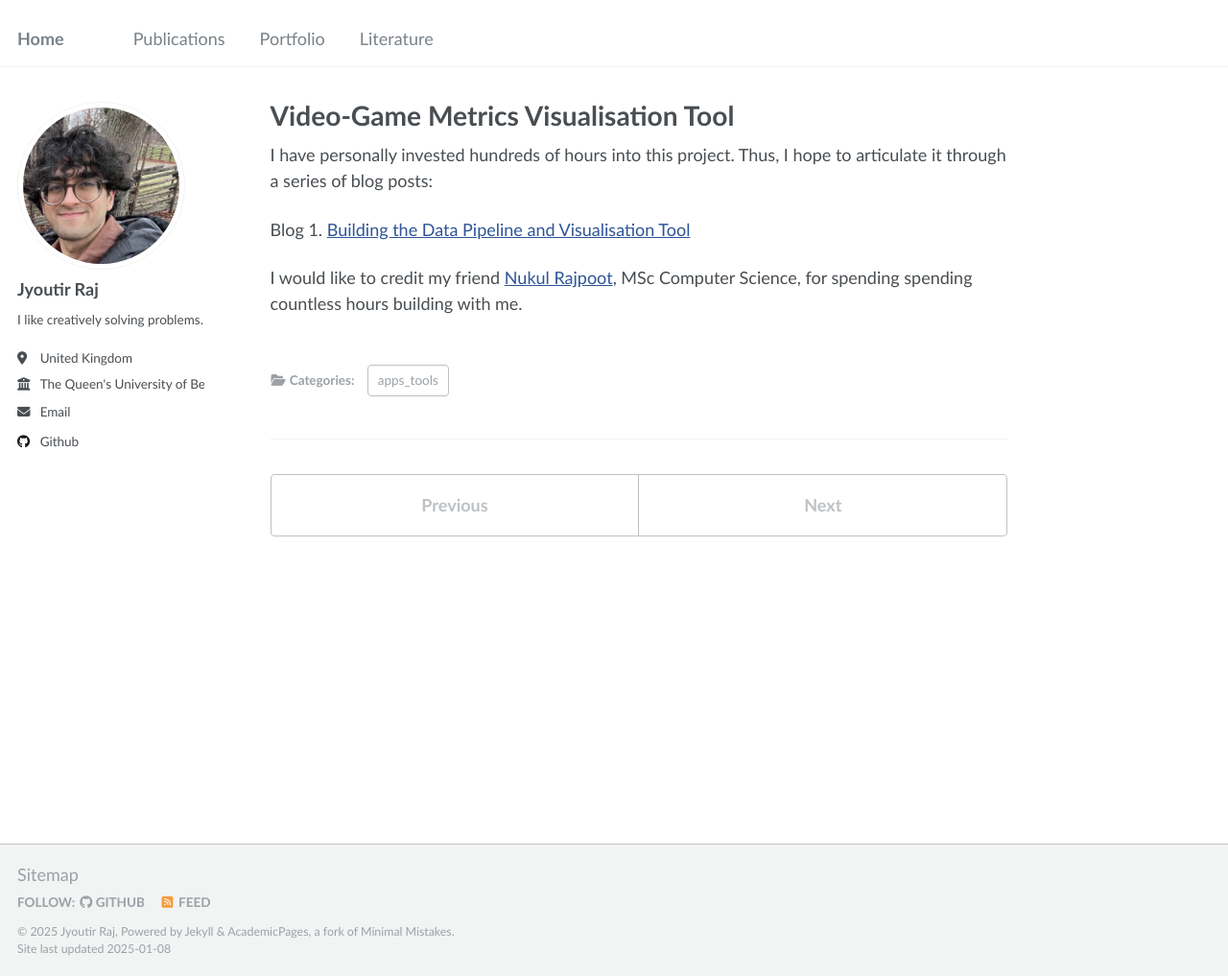
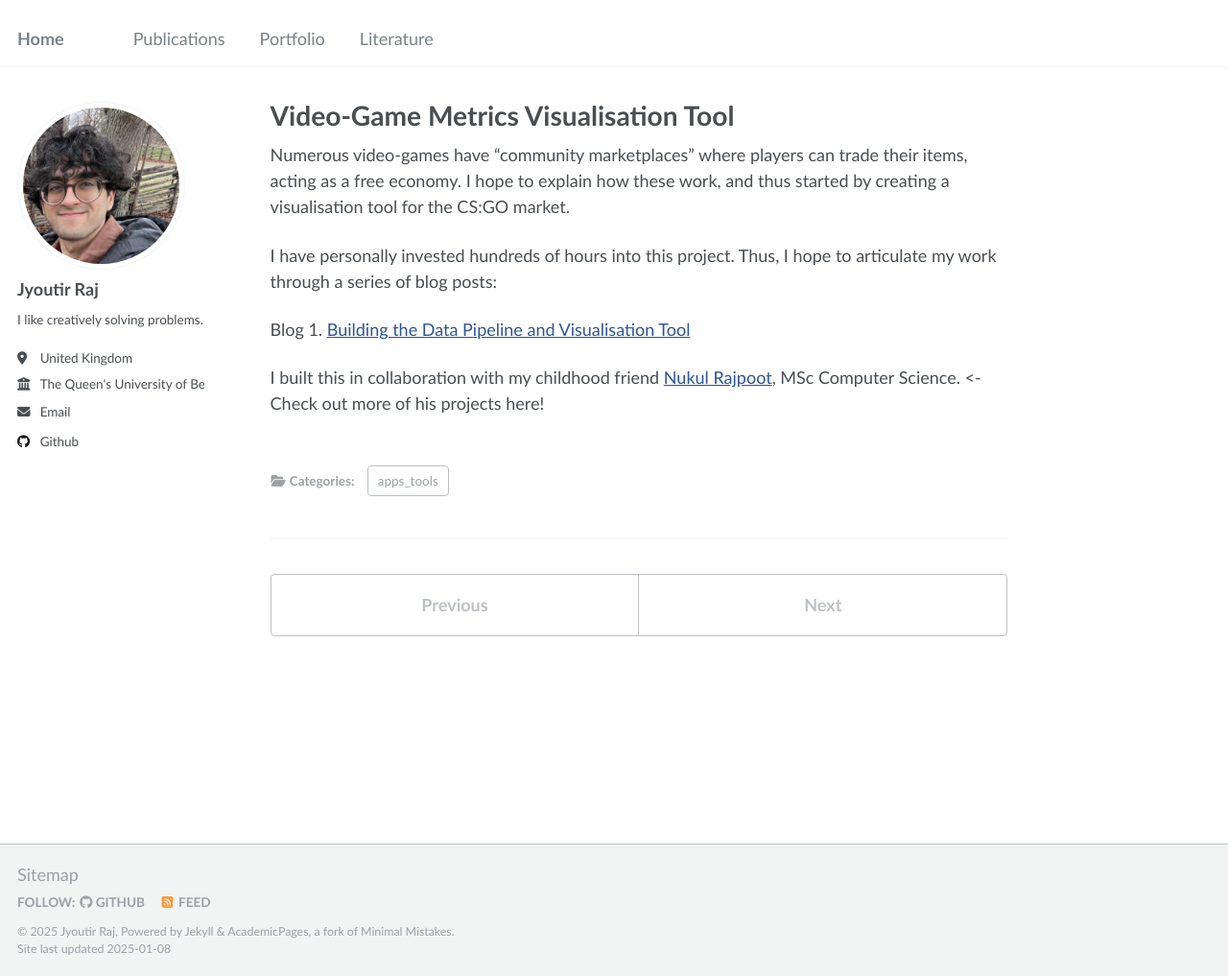
Before and after one commit to jyoutir/jyoutir.github.io, a Jekyll site: the page built from _portfolio/portfolio-game-markets.md, in a window 1280 px wide and 1017 px high. Shown: the whole window at 96% size. Built offline with Jekyll 4.4.1, drawn with Linux system fonts in a browser that asks for light colours.

Commit message:
updated video-game market post

```diff
--- a/_portfolio/portfolio-game-markets.md
+++ b/_portfolio/portfolio-game-markets.md
@@ -1,14 +1,16 @@
 ---
 title: "Video-Game Metrics Visualisation Tool"
-excerpt: "[I₄] Market analysis and paper trading simulator with visualisation for video-game commodities"
+excerpt: "[I₄] Market analysis and visualisation tool for video-game commodities"
 collection: portfolio
 category: apps_tools
 date: 2024-03-01
 website: "https://github.com/nukul-rajpoot/game_price_prediction"
 ---
 
-I have personally invested hundreds of hours into this project. Thus, I hope to articulate it through a series of blog posts:
+Numerous video-games have "community marketplaces" where players can trade their items, acting as a free economy. I hope to explain how these work, and thus started by creating a visualisation tool for the CS:GO market.
+
+I have personally invested hundreds of hours into this project. Thus, I hope to articulate my work through a series of blog posts:
 
 Blog 1. [Building the Data Pipeline and Visualisation Tool](https://medium.com/@jyoutirraj2004/building-a-data-visualisation-tool-for-cs-go-market-analysis-b7455001d5a4)
 
-I would like to credit my friend [Nukul Rajpoot](https://github.com/nukul-rajpoot), MSc Computer Science, for spending spending countless hours building with me.
+I built this in collaboration with my childhood friend [Nukul Rajpoot](https://github.com/nukul-rajpoot), MSc Computer Science. <- Check out more of his projects here!
```
